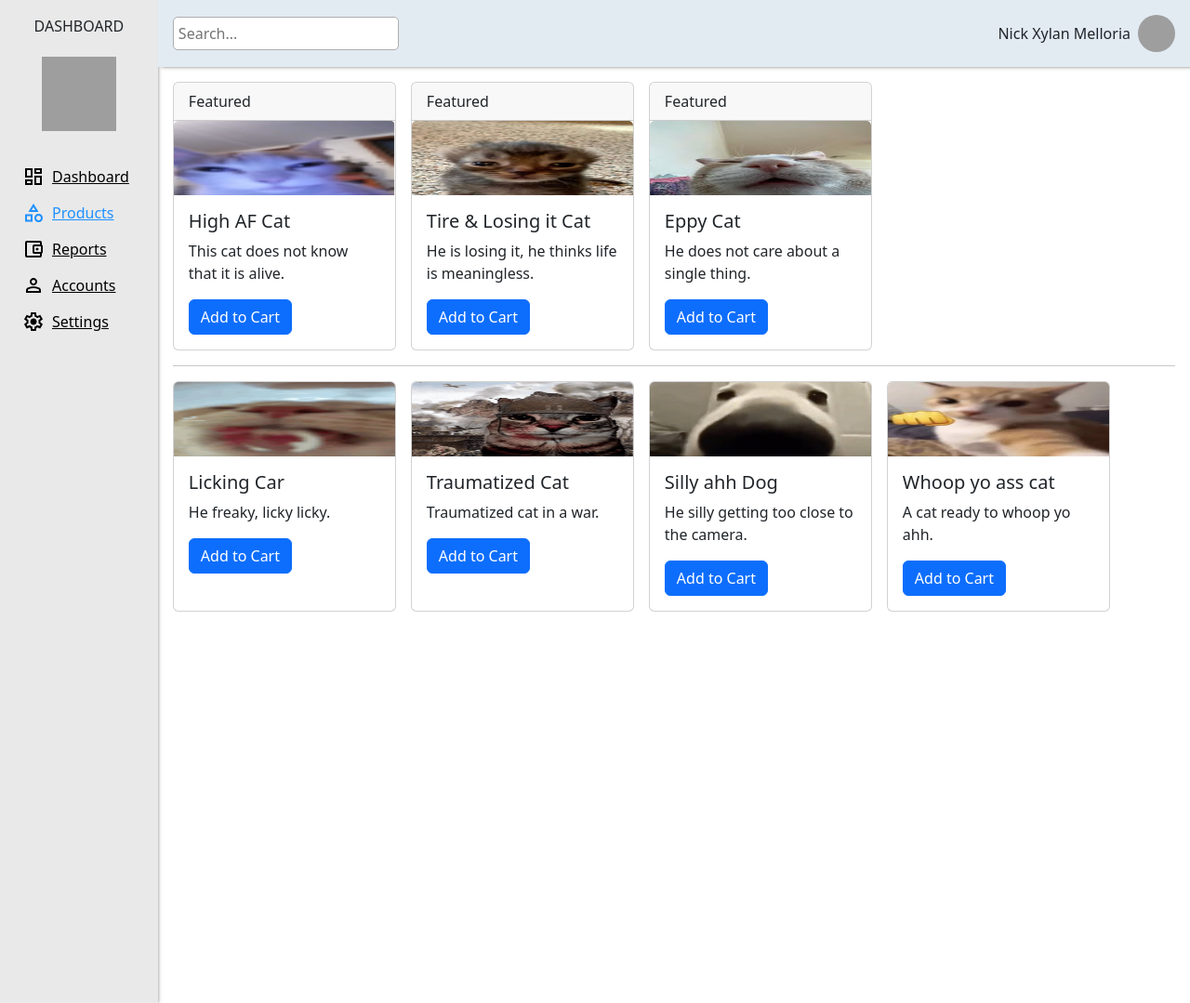
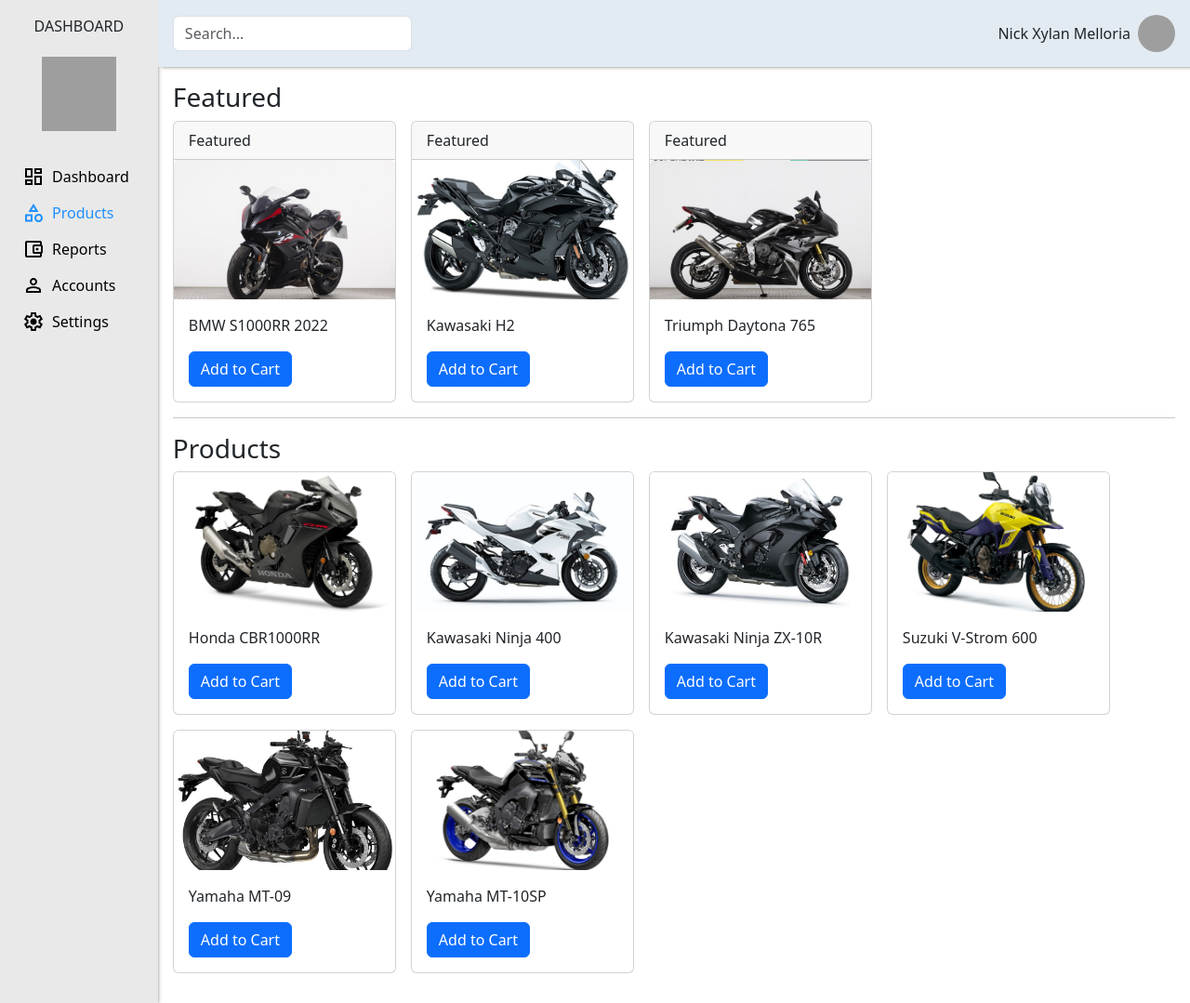
Before and after one commit to FiereEinar/Melloria, a PHP site: page /products.html in a window 1280 px wide. Shown: the whole page at 93% size. Run offline with PHP 8.4, Linux system fonts and the light colour scheme; some libraries are stand-ins or nearby versions; grey boxes are pictures that could not be loaded.

Commit message:
updated products page

```diff
--- a/dashboard/accounts.html
+++ b/dashboard/accounts.html
@@ -104,7 +104,7 @@
 			<div class="main-content">
 				<div class="topbar">
 					<div class="search">
-						<input type="text" placeholder="Search..." />
+						<input class="form-control" type="text" placeholder="Search..." />
 					</div>
 					<div class="user-profile">
 						<span>Nick Xylan Melloria</span>
--- a/dashboard/index.html
+++ b/dashboard/index.html
@@ -102,20 +102,24 @@
 			<!-- end of Sidebar -->
 
 			<div class="main-content">
+				<!-- Topbar -->
 				<div class="topbar">
 					<div class="search">
-						<input type="text" placeholder="Search..." />
+						<input class="form-control" type="text" placeholder="Search..." />
 					</div>
 					<div class="user-profile">
 						<span>Nick Xylan Melloria</span>
 						<img src="../images/user-profile.jpg" alt="" />
 					</div>
 				</div>
+				<!-- End of Topbar -->
 
+				<!-- Main content -->
 				<div class="content">
 					<h2>Hello and Welcome to the Dashboard!</h2>
 					<p>This is the content area</p>
 				</div>
+				<!-- End of Main Content -->
 			</div>
 		</div>
 	</body>
--- a/dashboard/products.html
+++ b/dashboard/products.html
@@ -104,7 +104,7 @@
 			<div class="main-content">
 				<div class="topbar">
 					<div class="search">
-						<input type="text" placeholder="Search..." />
+						<input class="form-control" type="text" placeholder="Search..." />
 					</div>
 					<div class="user-profile">
 						<span>Nick Xylan Melloria</span>
@@ -113,91 +113,120 @@
 				</div>
 
 				<div class="content">
+					<h3>Featured</h3>
 					<section class="featured">
 						<div class="card">
 							<div class="card-header">Featured</div>
 							<img
-								src="./images/1880d963e7dec01e8ca0665917b6e495.jpg"
+								src="./images/bigbikes/bmw-s1000rr-2022.jpg"
 								alt=""
 								class="card-img-top"
 							/>
 							<div class="card-body">
-								<h5 class="card-title">High AF Cat</h5>
-								<p class="card-text">
-									This cat does not know that it is alive.
-								</p>
+								<p class="card-text">BMW S1000RR 2022</p>
 								<a href="#" class="btn btn-primary">Add to Cart</a>
 							</div>
 						</div>
 
 						<div class="card">
 							<div class="card-header">Featured</div>
-							<img src="./images/Sad cat.jpg" alt="" class="card-img-top" />
+							<img
+								src="./images/bigbikes/kawasaki-h2.jpg"
+								alt=""
+								class="card-img-top"
+							/>
 							<div class="card-body">
-								<h5 class="card-title">Tire & Losing it Cat</h5>
-								<p class="card-text">
-									He is losing it, he thinks life is meaningless.
-								</p>
+								<p class="card-text">Kawasaki H2</p>
 								<a href="#" class="btn btn-primary">Add to Cart</a>
 							</div>
 						</div>
 
 						<div class="card">
 							<div class="card-header">Featured</div>
-							<img src="./images/awdwawaddwa.jpg" alt="" class="card-img-top" />
+							<img
+								src="./images/bigbikes/daytona-765.jpg"
+								alt=""
+								class="card-img-top"
+							/>
 							<div class="card-body">
-								<h5 class="card-title">Eppy Cat</h5>
-								<p class="card-text">He does not care about a single thing.</p>
+								<p class="card-text">Triumph Daytona 765</p>
 								<a href="#" class="btn btn-primary">Add to Cart</a>
 							</div>
 						</div>
 					</section>
 
 					<hr />
+					<h3>Products</h3>
 
 					<section class="products">
 						<div class="card">
-							<img src="./images/cat-lick.gif" alt="" class="card-img-top" />
+							<img
+								src="./images/bigbikes/honda-fireblade.jpg"
+								alt=""
+								class="card-img-top"
+							/>
 							<div class="card-body">
-								<h5 class="card-title">Licking Car</h5>
-								<p class="card-text">He freaky, licky licky.</p>
+								<p class="card-text">Honda CBR1000RR</p>
 								<a href="#" class="btn btn-primary">Add to Cart</a>
 							</div>
 						</div>
 
 						<div class="card">
 							<img
-								src="./images/War-Cat-meme-88f6yf.jpg"
+								src="./images/bigbikes/kawasaki-ninja-400.jpg"
 								alt=""
 								class="card-img-top"
 							/>
 							<div class="card-body">
-								<h5 class="card-title">Traumatized Cat</h5>
-								<p class="card-text">Traumatized cat in a war.</p>
+								<p class="card-text">Kawasaki Ninja 400</p>
 								<a href="#" class="btn btn-primary">Add to Cart</a>
 							</div>
 						</div>
 
 						<div class="card">
 							<img
-								src="./images/maxresdefault (1).jpg"
+								src="./images/bigbikes/kawasaki-zx10r.jpg"
 								alt=""
 								class="card-img-top"
 							/>
 							<div class="card-body">
-								<h5 class="card-title">Silly ahh Dog</h5>
-								<p class="card-text">
-									He silly getting too close to the camera.
-								</p>
+								<p class="card-text">Kawasaki Ninja ZX-10R</p>
 								<a href="#" class="btn btn-primary">Add to Cart</a>
 							</div>
 						</div>
 
 						<div class="card">
-							<img src="./images/images (6).jpg" alt="" class="card-img-top" />
+							<img
+								src="./images/bigbikes/suzuki-adventure-bike.jpg"
+								alt=""
+								class="card-img-top"
+							/>
 							<div class="card-body">
-								<h5 class="card-title">Whoop yo ass cat</h5>
-								<p class="card-text">A cat ready to whoop yo ahh.</p>
+								<p class="card-text">Suzuki V-Strom 600</p>
+								<a href="#" class="btn btn-primary">Add to Cart</a>
+							</div>
+						</div>
+
+						<div class="card">
+							<img
+								src="./images/bigbikes/yamaha-mt09.jpg"
+								alt=""
+								class="card-img-top"
+							/>
+							<div class="card-body">
+								<p class="card-text">Yamaha MT-09</p>
+								<a href="#" class="btn btn-primary">Add to Cart</a>
+							</div>
+						</div>
+
+						<div class="card">
+							<img
+								src="./images/bigbikes/yamaha-mt10.jpg"
+								alt=""
+								class="card-img-top"
+							/>
+							<div class="card-body">
+								<p class="card-text">Yamaha MT-10SP</p>
 								<a href="#" class="btn btn-primary">Add to Cart</a>
 							</div>
 						</div>
--- a/dashboard/reports.html
+++ b/dashboard/reports.html
@@ -104,7 +104,7 @@
 			<div class="main-content">
 				<div class="topbar">
 					<div class="search">
-						<input type="text" placeholder="Search..." />
+						<input class="form-control" type="text" placeholder="Search..." />
 					</div>
 					<div class="user-profile">
 						<span>Nick Xylan Melloria</span>
--- a/dashboard/settings.html
+++ b/dashboard/settings.html
@@ -104,7 +104,7 @@
 			<div class="main-content">
 				<div class="topbar">
 					<div class="search">
-						<input type="text" placeholder="Search..." />
+						<input class="form-control" type="text" placeholder="Search..." />
 					</div>
 					<div class="user-profile">
 						<span>Nick Xylan Melloria</span>
--- a/dashboard/styles/styles.css
+++ b/dashboard/styles/styles.css
@@ -57,6 +57,7 @@ img {
 	gap: 8px;
 	padding: 5px 15px 5px 8px;
 	transition: all 300ms ease;
+	text-decoration: none;
 }
 
 .menu > li svg {
@@ -111,11 +112,11 @@ img {
 	gap: 8px;
 }
 
-.search input {
+/* .search input {
 	padding: 5px;
 	border-radius: 5px;
 	border: 1px solid #afadad;
-}
+} */
 
 .user-profile > img {
 	width: 2.5rem;
@@ -144,3 +145,9 @@ img {
 	display: flex;
 	flex-direction: column;
 }
+
+.content .card img {
+	width: 100%;
+	height: 150px;
+	object-fit: cover;
+}
```
Also changed, not shown: dashboard/images/bigbikes/bmw-s1000rr-2022.jpg (added), dashboard/images/bigbikes/bmw-s1000rr.jpg (added), dashboard/images/bigbikes/daytona-765.jpg (added), dashboard/images/bigbikes/honda-fireblade.jpg (added), dashboard/images/bigbikes/kawasaki-h2.jpg (added), dashboard/images/bigbikes/kawasaki-ninja-400.jpg (added), dashboard/images/bigbikes/kawasaki-zx10r.jpg (added), dashboard/images/bigbikes/suzuki-adventure-bike.jpg (added), dashboard/images/bigbikes/yamaha-mt09.jpg (added), dashboard/images/bigbikes/yamaha-mt10.jpg (added).
